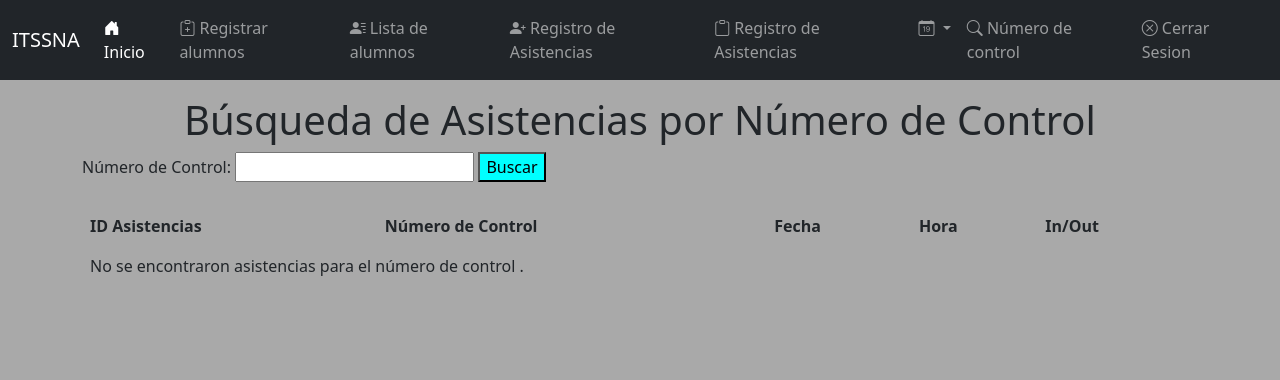
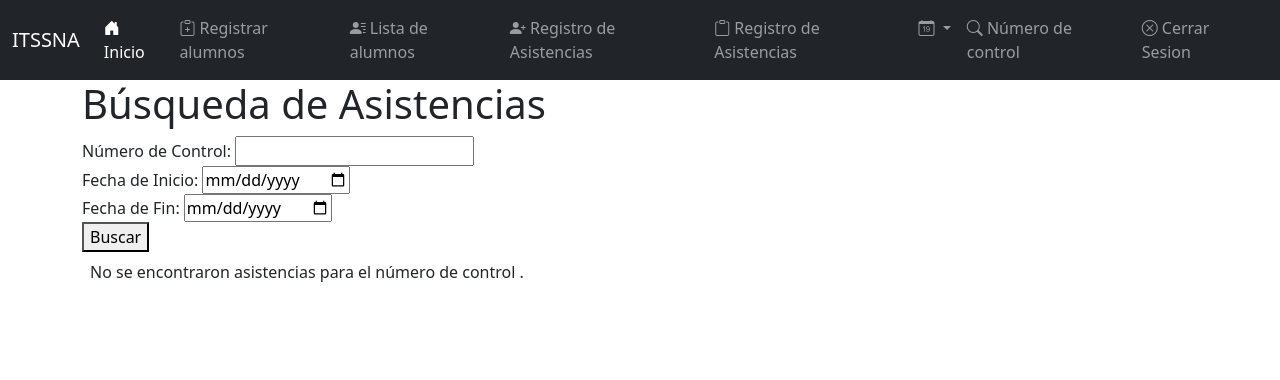
Before and after one commit to marleny25/Programacioweb2023, a PHP site: page /listaasinc.php in a window 1280 px wide. Shown: the top 380 px of the page. Run offline with PHP 8.4, Linux system fonts and the light colour scheme; data that the repository does not hold is empty.

Commit message:
proyectoterminad1o

```diff
--- a/listaasinc.php
+++ b/listaasinc.php
@@ -1,16 +1,19 @@
 <?php
-include_once "conexion.php";
+ require_once 'conexion.php';
 
 $numeroControl = '';
+$fechaInicio = '';
+$fechaFin = '';
 
 if (isset($_POST['buscar'])) {
     $numeroControl = $_POST['numeroControl'];
+    $fechaInicio = $_POST['fechaInicio'];
+    $fechaFin = $_POST['fechaFin'];
+
+    // Consultar las asistencias por número de control y rango de fechas
+    $sql = "SELECT * FROM asistencias WHERE numerocontrolfk = '$numeroControl' AND fecha BETWEEN '$fechaInicio' AND '$fechaFin' ORDER BY fecha";
+    $result = $conn->query($sql);
 }
-
-// Consultar las asistencias por número de control
-$sql = "SELECT * FROM asistencias WHERE numerocontrolfk LIKE '%$numeroControl%' ORDER BY fecha";
-$result = $conn->query($sql);
-
 ?>
 
 <!DOCTYPE html>
@@ -18,7 +21,7 @@
 <head>
   <meta charset="UTF-8">
   <meta name="viewport" content="width=device-width, initial-scale=1.0">
-  <title>Búsqueda de Asistencias por Número de Control</title>
+  <title>Búsqueda de Asistencias</title>
   <!-- Estilos CSS -->
   <style>
     table {
@@ -26,40 +29,42 @@
       width: 100%;
     }
     th, td {
-      border: 2px solid black;
+      border: 1px solid black;
       padding: 8px;
       text-align: left;
     }
   </style>
 </head>
-<body style="background-color: darkgrey;">
+<body>
 <?php include "nav.php"; ?>
   <div class="container">
-<h1 class="mt-3 text-center">Búsqueda de Asistencias por Número de Control</h1>
+  <h1>Búsqueda de Asistencias</h1>
   <form method="POST" action="">
     <label for="numeroControl">Número de Control:</label>
-    <input type="text" name="numeroControl" value="<?php echo $numeroControl; ?>" >
-    <button type="submit" name="buscar" style="background-color: aqua;">Buscar</button>
+    <input type="text" name="numeroControl" value="<?php echo $numeroControl; ?>">
+    <br>
+    <label for="fechaInicio">Fecha de Inicio:</label>
+    <input type="date" name="fechaInicio" value="<?php echo $fechaInicio; ?>">
+    <br>
+    <label for="fechaFin">Fecha de Fin:</label>
+    <input type="date" name="fechaFin" value="<?php echo $fechaFin; ?>">
+    <br>
+    <button type="submit" name="buscar">Buscar</button>
   </form>
-  <br>
-  <table>
-    <tr>
-      <th>ID Asistencias</th>
-      <th>Número de Control</th>
-      <th>Fecha</th>
-      <th>Hora</th>
-      <th>In/Out</th>
-    </tr>
+  <table >
   <?php
-    // Mostrar los resultados en la tabla
-    if ($result->num_rows > 0) {
+  // Mostrar la tabla de resultados si se realizó la búsqueda
+  if (isset($_POST['buscar']) && $result->num_rows > 0) {
+      echo "<h2>Resultados de la búsqueda:</h2>";
+      echo "<table>";
+      echo "<tr><th>ID Asistencias</th><th>Número de Control</th><th>Fecha</th><th>Hora</th><th>In/Out</th></tr>";
       while ($row = $result->fetch_assoc()) {
           echo "<tr>";
           echo "<td>" . $row['idAsistencias'] . "</td>";
           echo "<td>" . $row['numerocontrolfk'] . "</td>";
           echo "<td>" . $row['fecha'] . "</td>";
           echo "<td>" . $row['hora'] . "</td>";
-            echo "<td>" . $row['inoutt'] . "</td>";
+          echo "<td>" . $row['inoutt'] . "</td";
             echo "</tr>";
         }
     } else {
```
Lines whose indentation alone changed are shown as unchanged.
